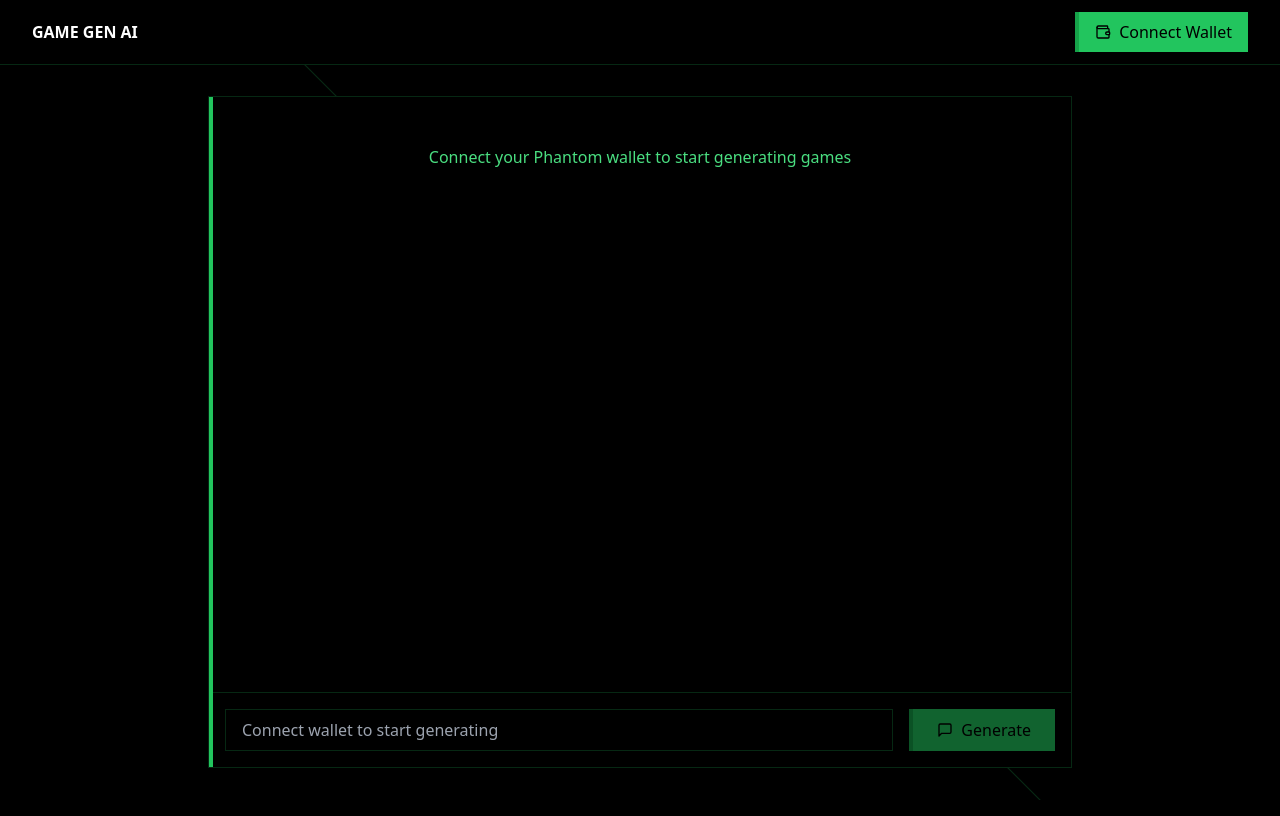
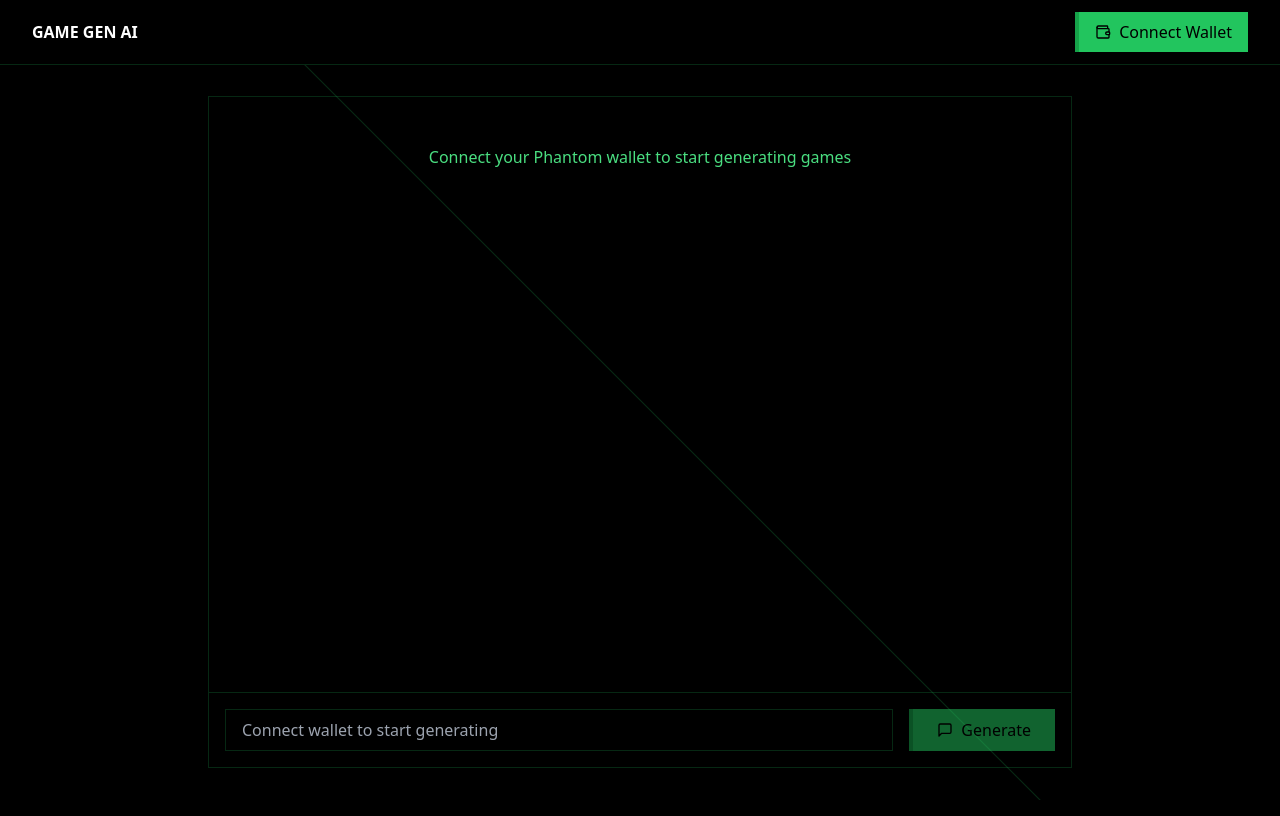
Before and after one commit to NovaBotSol/pgai-app, a React (Create React App) app: page /generate in a window 1280 px wide. Built offline with nearby package versions, Linux system fonts and the light colour scheme.

Commit message:
Update game-generator.tsx

```diff
--- a/src/game-generator.tsx
+++ b/src/game-generator.tsx
@@ -157,8 +157,7 @@ const GameGenerator: React.FC = () => {
       </header>
 
       <div className="max-w-4xl mx-auto px-4 pt-24 pb-12">
-        <div className="relative bg-black border border-green-500/20 h-[calc(100vh-8rem)] flex flex-col">
-          <div className="absolute inset-y-0 left-0 w-1 bg-green-500"></div>
+        <div className="bg-black border border-green-500/20 h-[calc(100vh-8rem)] flex flex-col">
 
           {/* Chat Messages */}
           <div className="flex-1 overflow-y-auto p-4 space-y-4">
@@ -172,12 +171,11 @@ const GameGenerator: React.FC = () => {
                 key={index}
                 className={`flex ${message.type === 'user' ? 'justify-end' : 'justify-start'}`}
               >
-                <div className={`relative max-w-[80%] p-4 ${
+                <div className={`max-w-[80%] p-4 ${
                   message.type === 'user'
                     ? 'bg-black border border-green-500'
                     : 'bg-black border border-green-500/20'
                 }`}>
-                  <div className="absolute inset-y-0 left-0 w-1 bg-green-500"></div>
                   {message.content}
                 </div>
               </div>
```
